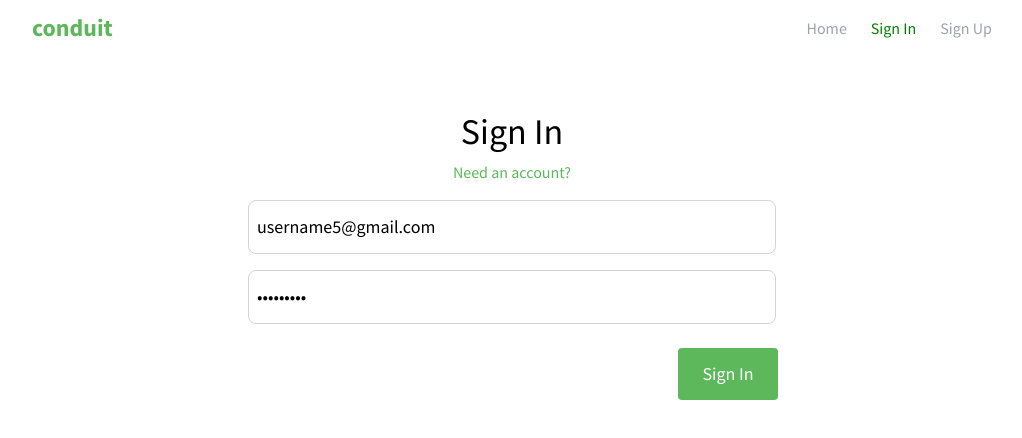
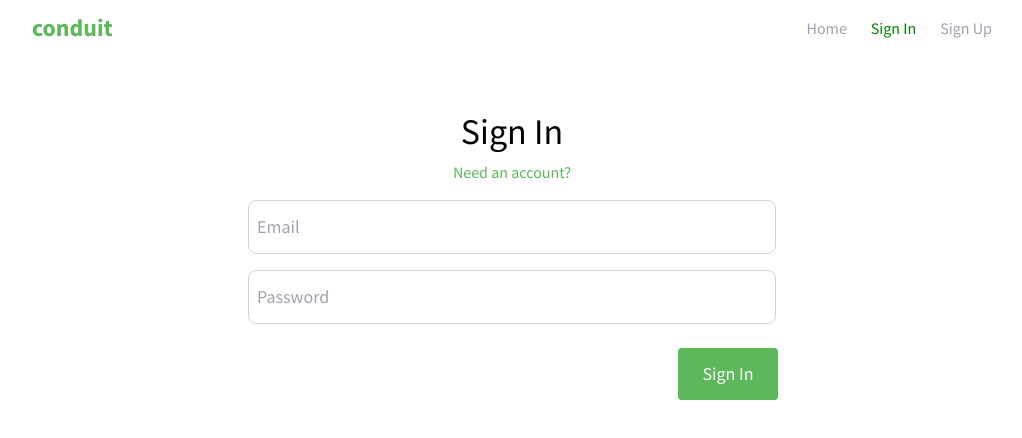
Before and after one commit to destinedeepak/blog-app-using-hooks, a React (Create React App) app: page /login in a window 1280 px wide. Shown: the top 438 px of the page, without its empty margins (128-1150 px from the left). Built offline with nearby package versions, Linux system fonts and the light colour scheme.

Commit message:
remove static data

```diff
--- a/src/Components/Login.js
+++ b/src/Components/Login.js
@@ -5,8 +5,8 @@ import { withRouter } from 'react-router';
 import UserContext from './UserContext';
 function Login(props) {
   const initialUserSTate = {
-    email: 'username5@gmail.com',
-    password: 'username5',
+    email: '',
+    password: '',
     errors: {
       email: '',
       password: '',
```
